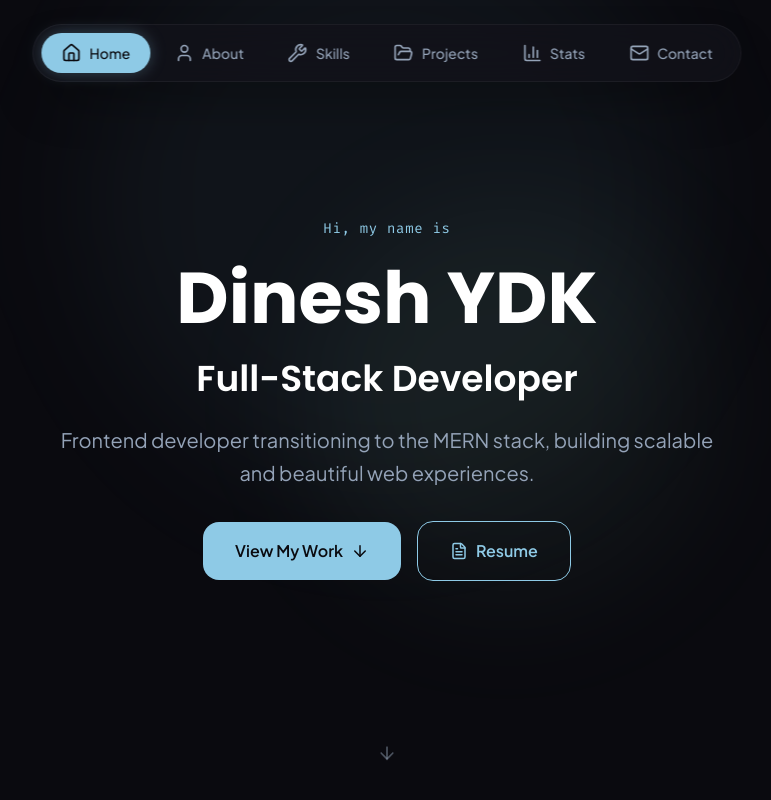
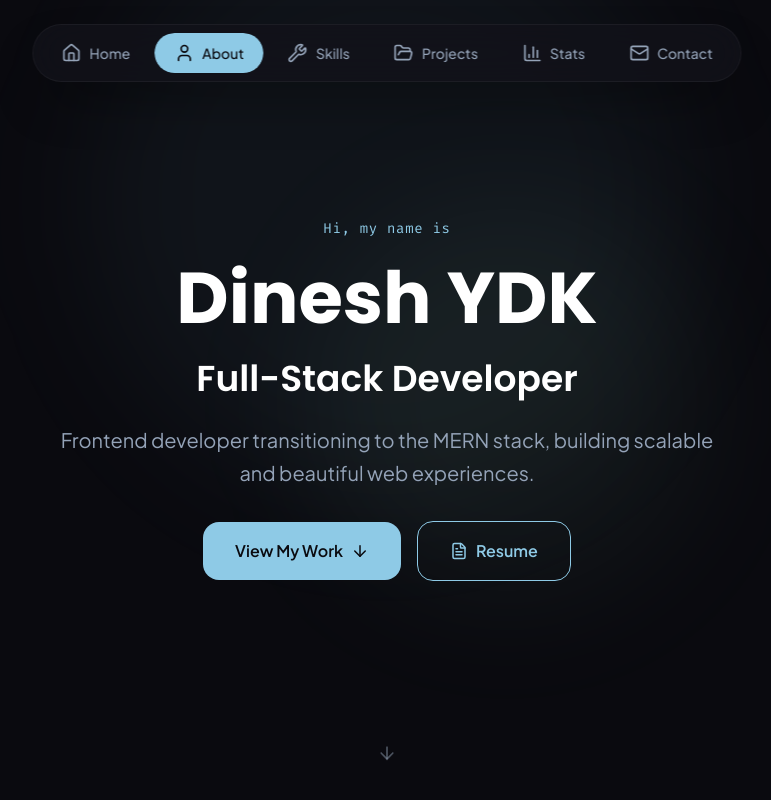
Before and after one commit to DINESHYDK/developer-portfolio, a React (Vite) app: page / in a window 1280 px wide. Shown: the top 800 px of the page, without its empty margins (253-1024 px from the left). Built offline with nearby package versions, Linux system fonts and the light colour scheme; no server answers.

Commit message:
About Section design done

```diff
--- a/src/components/layout/navbar.tsx
+++ b/src/components/layout/navbar.tsx
@@ -1,4 +1,4 @@
-import { useState, useEffect } from "react";
+import { useState, useEffect, useMemo } from "react";
 import { motion, AnimatePresence } from "framer-motion";
 import { Home, User, Wrench, FolderOpen, Mail, BarChart3 } from "lucide-react";
 import { LimelightNav } from "@/components/ui/limelight-nav";
@@ -12,47 +12,108 @@ interface NavItem {
 }
 
 const NAV_ITEMS: NavItem[] = [
-  { label: "Home",     href: "#hero",     icon: <Home     size={20} /> },
-  { label: "About",    href: "#about",    icon: <User     size={20} /> },
-  { label: "Skills",   href: "#skills",   icon: <Wrench   size={20} /> },
+  { label: "Home", href: "#hero", icon: <Home size={20} /> },
+  { label: "About", href: "#about", icon: <User size={20} /> },
+  { label: "Skills", href: "#skills", icon: <Wrench size={20} /> },
   { label: "Projects", href: "#projects", icon: <FolderOpen size={20} /> },
-  { label: "Stats",    href: "#coding",   icon: <BarChart3 size={20} /> },
-  { label: "Contact",  href: "#contact",  icon: <Mail     size={20} /> },
+  { label: "Stats", href: "#coding", icon: <BarChart3 size={20} /> },
+  { label: "Contact", href: "#contact", icon: <Mail size={20} /> },
 ];
 
-// Same items shaped for LimelightNav (icons only, no labels shown)
 const LIMELIGHT_ITEMS: LimelightNavItem[] = NAV_ITEMS.map((item) => ({
-  id:    item.href,
-  icon:  item.icon as React.ReactElement,
+  id: item.href,
+  icon: item.icon as React.ReactElement,
   label: item.label,
-  href:  item.href,
+  href: item.href,
 }));
 
 const Navbar = () => {
   const [activeLink, setActiveLink] = useState("#hero");
   const [footerVisible, setFooterVisible] = useState(false);
 
-  // Hide mobile navbar when footer enters the viewport
+  const activeIndex = useMemo(
+    () => Math.max(0, NAV_ITEMS.findIndex((item) => item.href === activeLink)),
+    [activeLink]
+  );
+
+  // Shared scroll-spy source of truth for both desktop and mobile navs.
+  useEffect(() => {
+    const sectionIds = NAV_ITEMS.map((i) => i.href.replace("#", ""));
+    const sections = sectionIds
+      .map((id) => document.getElementById(id))
+      .filter((el): el is HTMLElement => Boolean(el));
+
+    if (!sections.length) return;
+
+    let rafId = 0;
+
+    const updateActiveFromScroll = () => {
+      // Use getBoundingClientRect for accurate detection with sticky sections.
+      const probeY = window.innerHeight * 0.42;
+
+      let currentId = `#${sections[0].id}`;
+
+      for (const section of sections) {
+        const rect = section.getBoundingClientRect();
+
+        if (rect.top <= probeY && rect.bottom > probeY) {
+          currentId = `#${section.id}`;
+          break;
+        }
+
+        // Fallback: if we've scrolled past this section, record it
+        if (rect.top <= probeY) {
+          currentId = `#${section.id}`;
+        }
+      }
+
+      setActiveLink((prev) => (prev === currentId ? prev : currentId));
+    };
+
+    const onScroll = () => {
+      if (rafId) cancelAnimationFrame(rafId);
+      rafId = requestAnimationFrame(updateActiveFromScroll);
+    };
+
+    updateActiveFromScroll();
+    window.addEventListener("scroll", onScroll, { passive: true });
+    window.addEventListener("resize", onScroll);
+
+    return () => {
+      if (rafId) cancelAnimationFrame(rafId);
+      window.removeEventListener("scroll", onScroll);
+      window.removeEventListener("resize", onScroll);
+    };
+  }, []);
+
+  // Hide mobile navbar when footer enters viewport.
   useEffect(() => {
     const footer = document.querySelector("footer");
     if (!footer) return;
 
     const observer = new IntersectionObserver(
       ([entry]) => setFooterVisible(entry.isIntersecting),
-      { threshold: 0.05 } // triggers as soon as 5% of footer is visible
+      { threshold: 0.05 }
     );
 
     observer.observe(footer);
     return () => observer.disconnect();
   }, []);
 
-  const handleClick = (href: string) => {
+  const handleNavigate = (href: string) => {
     setActiveLink(href);
+
+    const targetId = href.replace("#", "");
+    const target = document.getElementById(targetId);
+    if (target) {
+      target.scrollIntoView({ behavior: "smooth", block: "start" });
+      history.replaceState(null, "", href);
+    }
   };
 
   return (
     <>
-      {/* Desktop: Top bar (minimal, floating) */}
+      {/* Desktop */}
       <nav
         className={cn(
           "hidden md:flex",
@@ -64,47 +125,59 @@ const Navbar = () => {
         )}
       >
         <ul className="flex items-center gap-1">
-          {NAV_ITEMS.map((item) => (
+          {NAV_ITEMS.map((item) => {
+            const isActive = activeLink === item.href;
+            return (
               <li key={item.href}>
                 <a
                   href={item.href}
-                onClick={() => handleClick(item.href)}
+                  onClick={(e) => {
+                    e.preventDefault();
+                    handleNavigate(item.href);
+                  }}
                   className={cn(
-                  "relative flex items-center gap-2 px-5 py-2.5 rounded-full",
+                    "relative flex items-center gap-2 px-5 py-2.5 rounded-full overflow-hidden",
                     "text-sm font-jakarta font-medium",
-                  "transition-all duration-300",
+                    "transition-colors duration-300",
                     "focus:outline-none focus:ring-2 focus:ring-accent-primary",
-                  activeLink === item.href
-                    ? "bg-accent-primary text-bg-primary shadow-[0_0_16px_rgba(142,202,230,0.3)]"
-                    : "text-text-body hover:text-text-heading hover:bg-white/5"
+                    isActive ? "text-bg-primary" : "text-text-body hover:text-text-heading"
                   )}
                 >
-                {item.icon}
-                <span>{item.label}</span>
+                  {isActive && (
+                    <motion.span
+                      layoutId="desktop-active-pill"
+                      className="absolute inset-0 rounded-full bg-accent-primary shadow-[0_0_16px_rgba(142,202,230,0.32)]"
+                      transition={{ type: "spring", stiffness: 360, damping: 32 }}
+                    />
+                  )}
+                  <span className="relative z-10">{item.icon}</span>
+                  <span className="relative z-10">{item.label}</span>
                 </a>
               </li>
-          ))}
+            );
+          })}
         </ul>
       </nav>
 
-      {/* Mobile: Limelight bottom nav — icon-only, no labels */}
+      {/* Mobile */}
       <AnimatePresence>
         {!footerVisible && (
           <motion.div
             initial={{ y: 0, opacity: 1 }}
             exit={{ y: 100, opacity: 0 }}
             transition={{ type: "spring", stiffness: 300, damping: 30 }}
-            className="md:hidden fixed bottom-4 left-1/2 -translate-x-1/2 z-50"
+            className="md:hidden fixed bottom-4 left-4 right-4 z-50"
           >
             <LimelightNav
               items={LIMELIGHT_ITEMS}
               defaultActiveIndex={0}
-              onTabChange={(index) => setActiveLink(NAV_ITEMS[index].href)}
+              activeIndex={activeIndex}
+              onTabChange={(index) => handleNavigate(NAV_ITEMS[index].href)}
               className={cn(
                 "bg-bg-surface/90 backdrop-blur-xl",
                 "border border-border-subtle",
                 "shadow-2xl shadow-black/60",
-                "max-w-[92vw] justify-around"
+                "w-full justify-around"
               )}
             />
           </motion.div>
--- a/src/components/sections/contact-section.tsx
+++ b/src/components/sections/contact-section.tsx
@@ -360,12 +360,11 @@ const ContactSection = () => {
 
   const inputClasses = cn(
     "w-full px-4 py-4 rounded-2xl",
-    "bg-bg-primary border border-[rgba(255,255,255,0.12)]",
+    "bg-bg-primary border-2 border-[rgba(255,255,255,0.14)]",
     "text-text-heading font-jakarta placeholder-text-body/40",
     "transition-colors duration-200 outline-none",
-    // focus: border colour shifts cyan + subtle 2px shadow ring (no layout shift)
-    "focus:border-accent-primary/60 focus:[box-shadow:0_0_0_2px_rgba(142,202,230,0.18)]",
-    "hover:border-[rgba(255,255,255,0.25)]"
+    "focus:border-accent-primary/75",
+    "hover:border-[rgba(255,255,255,0.3)]"
   );
 
   const switchTab = (tab: Tab) => {
@@ -508,7 +507,7 @@ const ContactSection = () => {
                       "bg-accent-primary text-bg-primary font-jakarta font-semibold",
                       "transition-all duration-200",
                       "hover:brightness-105 hover:shadow-[0_0_20px_rgba(142,202,230,0.28)]",
-                      "focus:outline-none focus:ring-2 focus:ring-accent-primary focus:ring-offset-2 focus:ring-offset-bg-surface",
+                      "focus:outline-none",
                       "disabled:opacity-50 disabled:cursor-not-allowed"
                     )}
                   >
--- a/src/components/sections/dashboard/platform-selector.tsx
+++ b/src/components/sections/dashboard/platform-selector.tsx
@@ -62,9 +62,14 @@ const PlatformSelector = ({
         </div>
       </div>
 
-      {/* Desktop: Apple-Style Segmented Control (≥ md breakpoint) */}
+      {/* Desktop: Apple-Style Segmented Control (>= md breakpoint) */}
       <div className="hidden md:flex justify-center">
-        <div className="inline-flex items-center gap-1 p-1.5 rounded-full bg-bg-surface border border-border-subtle">
+        <div
+          className="inline-flex items-center gap-1 p-1.5 rounded-full bg-bg-surface border border-border-subtle border-t-2"
+          style={{
+            borderTopColor: activePlatformData?.accentColor ?? undefined,
+          }}
+        >
           {platforms.map((platform) => (
             <button
               key={platform.id}
--- a/src/components/ui/limelight-nav.tsx
+++ b/src/components/ui/limelight-nav.tsx
@@ -1,4 +1,4 @@
-import React, { useState, useRef, useLayoutEffect, cloneElement } from "react";
+import React, { useState, useRef, useLayoutEffect, useEffect, cloneElement } from "react";
 
 export type LimelightNavItem = {
   id: string | number;
@@ -11,6 +11,7 @@ export type LimelightNavItem = {
 type LimelightNavProps = {
   items: LimelightNavItem[];
   defaultActiveIndex?: number;
+  activeIndex?: number;
   onTabChange?: (index: number) => void;
   className?: string;
   limelightClassName?: string;
@@ -21,6 +22,7 @@ type LimelightNavProps = {
 export const LimelightNav = ({
   items,
   defaultActiveIndex = 0,
+  activeIndex: controlledActiveIndex,
   onTabChange,
   className = "",
   limelightClassName = "",
@@ -31,6 +33,13 @@ export const LimelightNav = ({
   const [isReady, setIsReady] = useState(false);
   const navItemRefs = useRef<(HTMLAnchorElement | null)[]>([]);
   const limelightRef = useRef<HTMLDivElement | null>(null);
+
+  // Sync internal state when parent controls active tab (scroll-spy).
+  useEffect(() => {
+    if (typeof controlledActiveIndex === "number") {
+      setActiveIndex(controlledActiveIndex);
+    }
+  }, [controlledActiveIndex]);
 
   // Recalculate limelight position whenever activeIndex or items change
   useLayoutEffect(() => {
@@ -62,7 +71,7 @@ export const LimelightNav = ({
 
   return (
     <nav
-      className={`relative inline-flex items-center h-14 rounded-[28px] px-1 ${className}`}
+      className={`relative flex items-center h-14 rounded-[28px] px-1 ${className}`}
     >
       {items.map((item, index) => (
         <a
```
Lines whose indentation alone changed are shown as unchanged.
